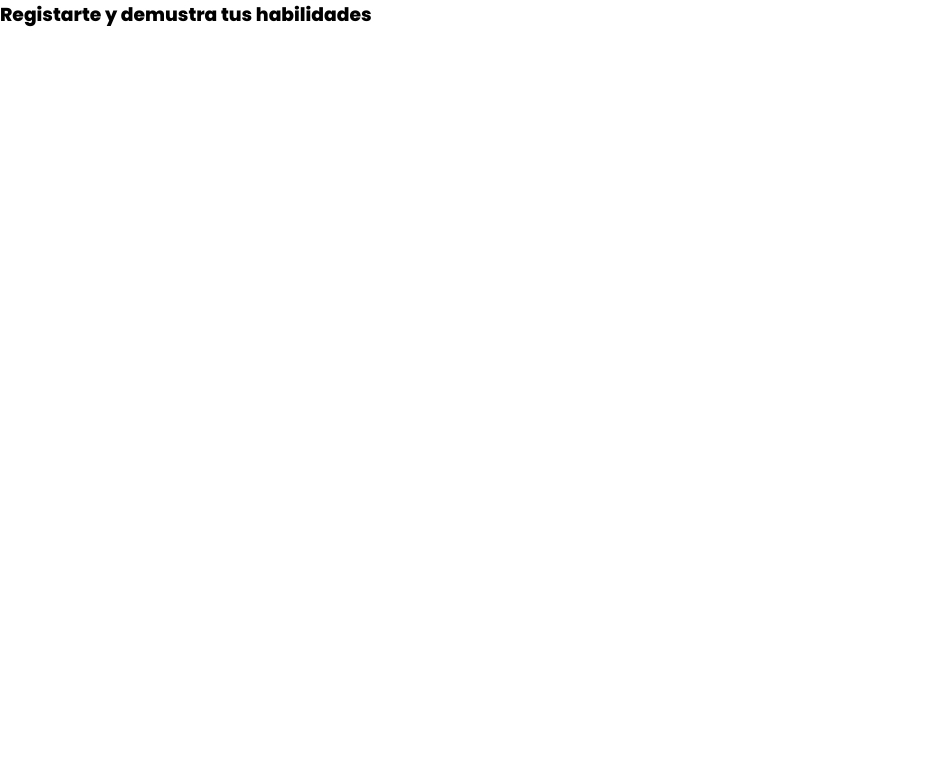
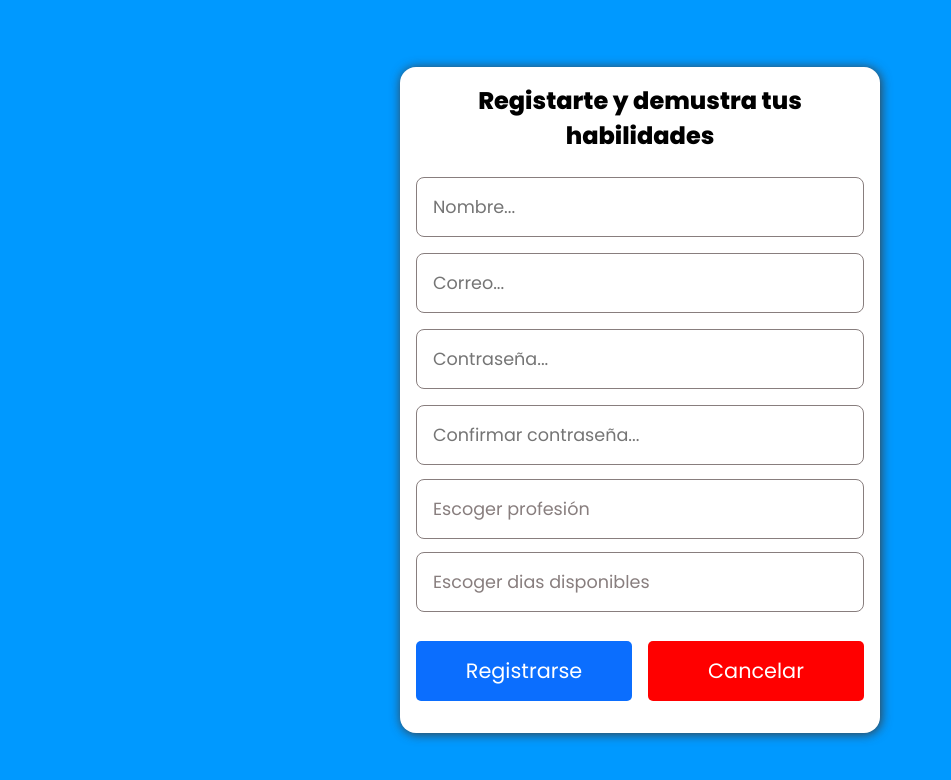
Before and after one commit to Martin10123/Project-Aula, a React (Vite) app: page / in a window 1280 px wide. Shown: the top 780 px of the page, without its empty margins (0-951 px from the left). Built offline with nearby package versions, Linux system fonts and the light colour scheme.

Commit message:
Componente de registrar profesionales esta completo

```diff
--- /dev/null
+++ b/src/components/AuthProfessional/RegisterApp/OptionsDays.jsx
@@ -0,0 +1,19 @@
+import { daysAvaible } from "../helpers/OptionsProf";
+
+import styles from "./registerApp.module.css";
+
+export const OptionsDays = ({ setOpenDays }) => {
+  return (
+    <div className={styles.register__content_list}>
+      <div
+        className={styles.register__background}
+        onClick={() => setOpenDays(false)}
+      ></div>
+      <ul className={styles.register__list}>
+        {daysAvaible.map((day) => (
+          <li key={day}>{day} </li>
+        ))}
+      </ul>
+    </div>
+  );
+};
--- /dev/null
+++ b/src/components/AuthProfessional/RegisterApp/OptionsProfession.jsx
@@ -0,0 +1,19 @@
+import { homeServices } from "../helpers/OptionsProf";
+
+import styles from "./registerApp.module.css";
+
+export const OptionsProfession = ({ setOpenProfession }) => {
+  return (
+    <div className={styles.register__content_list}>
+      <div
+        className={styles.register__background}
+        onClick={() => setOpenProfession(false)}
+      ></div>
+      <ul className={styles.register__list}>
+        {homeServices.map((service) => (
+          <li key={service}>{service} </li>
+        ))}
+      </ul>
+    </div>
+  );
+};
--- a/src/components/AuthProfessional/RegisterApp/RegisterApp.jsx
+++ b/src/components/AuthProfessional/RegisterApp/RegisterApp.jsx
@@ -1,10 +1,75 @@
+import { useState } from "react";
+import { ButtonForm, InputForm } from "../../../Helpers";
+import { OptionsDays, OptionsProfession } from "./";
+
+import styles from "./registerApp.module.css";
+
 export const RegisterApp = () => {
+  const [openDays, setOpenDays] = useState(false);
+  const [openProfession, setOpenProfession] = useState(false);
+
+  console.log(openProfession);
+
   return (
-    <section className="register__container">
-      <div className="register__content">
-        <h3>Registarte y demustra tus habilidades</h3>
+    <section className={styles.register__container}>
+      <div className={styles.register__content}>
+        <h2>Registarte y demustra tus habilidades</h2>
 
-        <div className="register__form"></div>
+        <div className={styles.register__form}>
+          <InputForm
+            nameInput="name"
+            onChangeF={() => {}}
+            placeH="Nombre..."
+            type="text"
+            value=""
+          />
+          <InputForm
+            nameInput="email"
+            onChangeF={() => {}}
+            placeH="Correo..."
+            type="email"
+            value=""
+          />
+          <InputForm
+            nameInput="password1"
+            onChangeF={() => {}}
+            placeH="Contraseña..."
+            type="password"
+            value=""
+          />
+          <InputForm
+            nameInput="password2"
+            onChangeF={() => {}}
+            placeH="Confirmar contraseña..."
+            type="password"
+            value=""
+          />
+
+          <div
+            className={styles.register__profession}
+            onClick={() => setOpenProfession(true)}
+          >
+            <p>Escoger profesión</p>
+          </div>
+
+          {openProfession && (
+            <OptionsProfession setOpenProfession={setOpenProfession} />
+          )}
+
+          <div
+            className={styles.register__days}
+            onClick={() => setOpenDays(true)}
+          >
+            <p>Escoger dias disponibles</p>
+          </div>
+
+          {openDays && <OptionsDays setOpenDays={setOpenDays} />}
+
+          <div className={styles.register__buttons}>
+            <ButtonForm title="Registrarse" />
+            <ButtonForm title="Cancelar" colorButton="red" />
+          </div>
+        </div>
       </div>
     </section>
   );
--- /dev/null
+++ b/src/components/AuthProfessional/RegisterApp/index.js
@@ -0,0 +1,2 @@
+export * from "./OptionsDays";
+export * from "./OptionsProfession";
--- /dev/null
+++ b/src/components/AuthProfessional/RegisterApp/registerApp.module.css
@@ -0,0 +1,133 @@
+.register__content {
+  width: 100%;
+  padding: 1rem;
+}
+
+.register__content > h2 {
+  text-align: center;
+  padding: 0 0 1rem;
+}
+
+.register__profession,
+.register__days,
+.register__hours {
+  border-radius: 0.5rem;
+  border: 1px solid #887e7e;
+  color: #887e7e;
+  cursor: pointer;
+  font-size: 1.1rem;
+  height: 3.75rem;
+  margin: 0 0 0.8rem 0;
+  padding: 1rem;
+  width: 100%;
+}
+
+.register__profession {
+  margin: 0.4rem 0 0.8rem 0;
+}
+
+.register__hours {
+  margin: 0.8rem 0 0 0;
+}
+
+.register__buttons {
+  width: 100%;
+  display: flex;
+  align-items: center;
+  gap: 1rem;
+}
+
+/* Profession styles */
+
+.register__content_list {
+  display: flex;
+  flex-direction: column;
+  height: 100vh;
+  justify-content: flex-end;
+  left: 0;
+  position: fixed;
+  top: 0;
+  width: 100%;
+  z-index: 9999;
+}
+
+.register__background {
+  background: #000000ab;
+  cursor: pointer;
+  height: 100%;
+  left: 0;
+  position: absolute;
+  top: 0;
+  width: 100%;
+  z-index: -1;
+}
+
+.register__list {
+  background-color: #fff;
+  border-radius: 1rem 1rem 0 0;
+  display: grid;
+  height: 35rem;
+  overflow: auto;
+  width: 100%;
+}
+
+.register__list > li {
+  align-items: center;
+  border-bottom: 1px solid gray;
+  cursor: pointer;
+  display: flex;
+  font-size: 1.1rem;
+  gap: 1rem;
+  padding: 1rem;
+}
+
+@media (min-width: 1000px) {
+  .register__container {
+    align-items: center;
+    display: flex;
+    height: 100vh;
+    justify-content: center;
+  }
+
+  .register__container::before {
+    background-color: #0099ff;
+    content: "";
+    height: 100vh;
+    left: 0;
+    position: fixed;
+    top: 0;
+    width: 100%;
+    z-index: -1;
+  }
+
+  .register__content {
+    background: #fff;
+    border-radius: 1rem;
+    box-shadow: 1px 1px 11px #3b3b3b;
+    width: 30rem;
+  }
+
+  .register__content_list {
+    align-items: center;
+    justify-content: center;
+  }
+
+  .register__list {
+    align-items: center;
+    border-radius: 1rem;
+    display: flex;
+    flex-wrap: wrap;
+    gap: 1rem;
+    height: fit-content;
+    padding: 2rem;
+    width: 54rem;
+  }
+
+  .register__list > li {
+    background: #a7a7a747;
+    border-radius: 4rem;
+    border: 1px solid gray;
+    padding: 0 1rem;
+    width: fit-content;
+  }
+}
--- a/src/components/AuthProfessional/helpers/listProfessions.js
+++ b/src/components/AuthProfessional/helpers/OptionsProf.js
@@ -1,4 +1,4 @@
-const homeServices = [
+export const homeServices = [
   "Plomero",
   "Electricista",
   "Albañl",
@@ -18,7 +18,7 @@ const homeServices = [
   "Mudanzas",
 ];
 
-const hoursAvaible = [
+export const hoursAvaible = [
   "6:00 a.m.",
   "7:00 a.m.",
   "8:00 a.m.",
@@ -35,3 +35,14 @@ const hoursAvaible = [
   "7:00 p.m.",
   "8:00 p.m.",
 ];
+
+export const daysAvaible = [
+  "Lunes",
+  "Martes",
+  "Miercoles",
+  "Jueves",
+  "Viernes",
+  "Sabado",
+  "Domingo",
+  "Todos los dias",
+];
```
